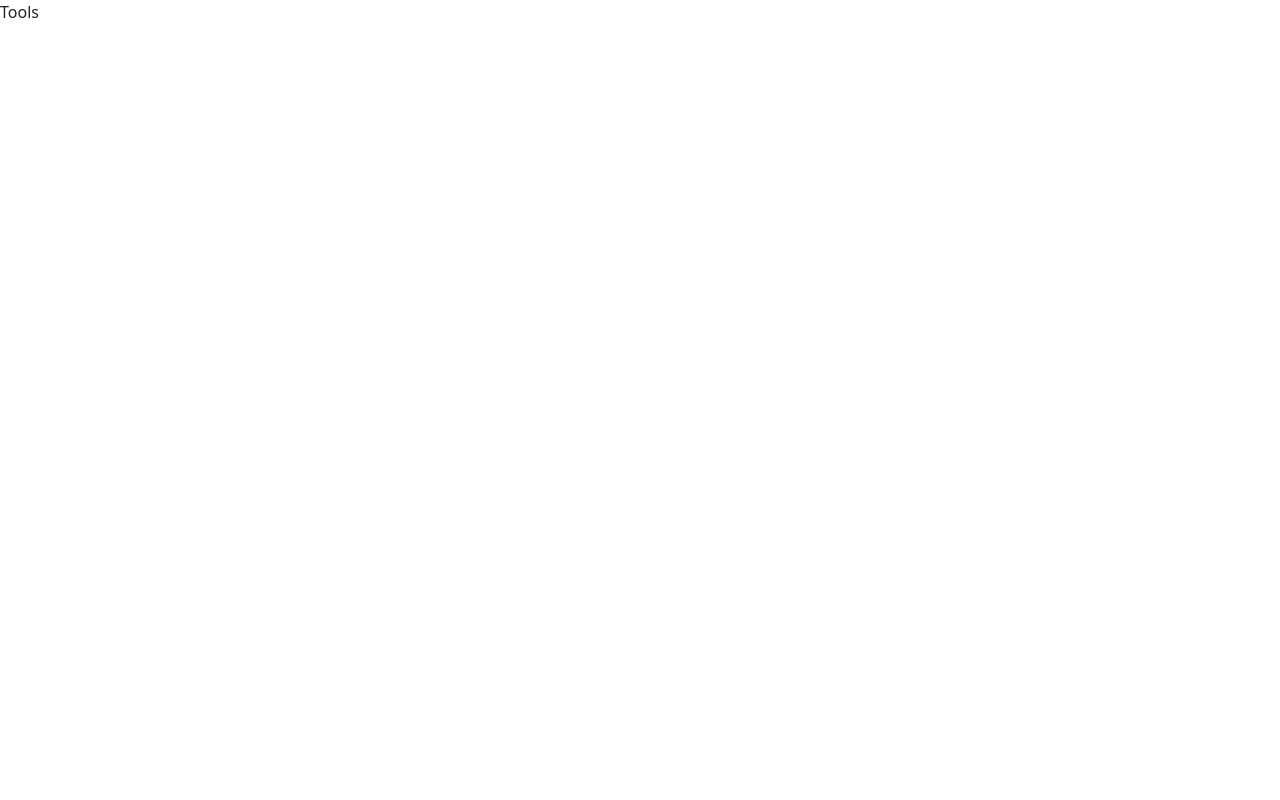
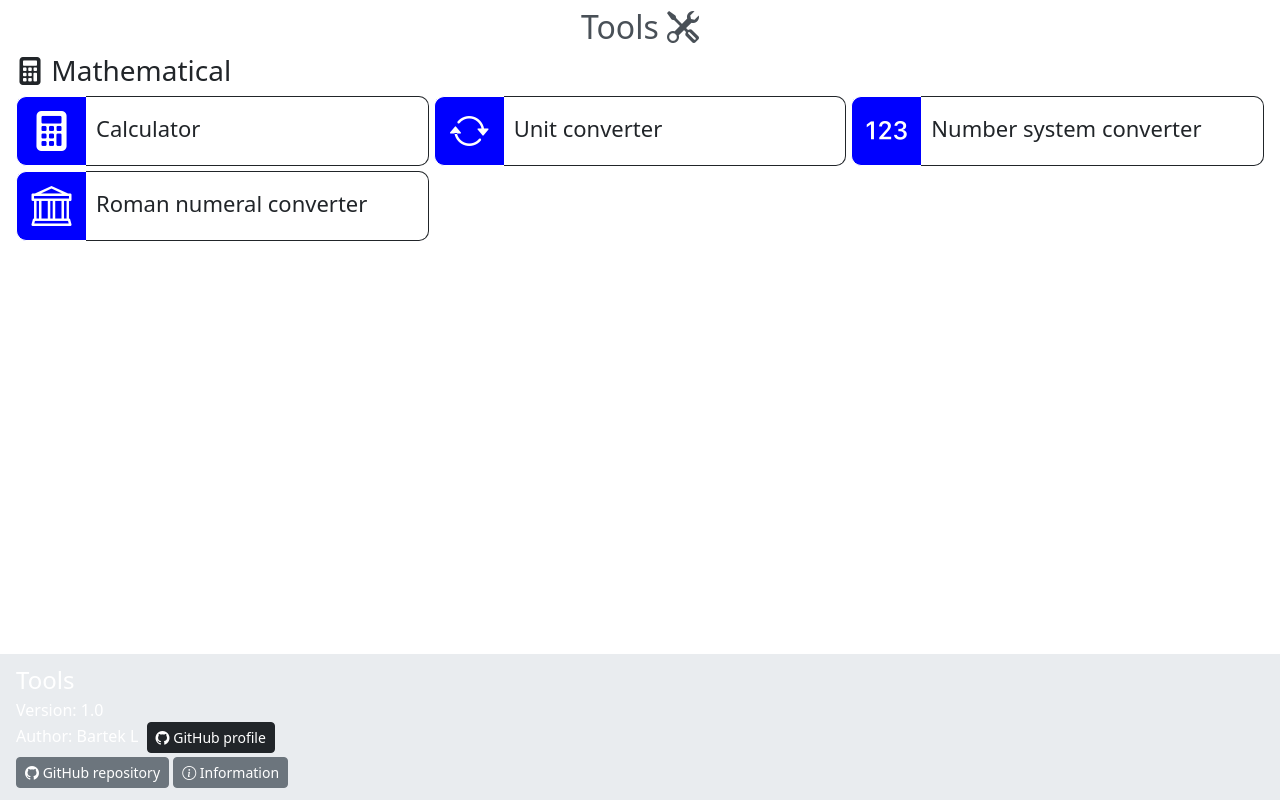
Before and after one commit to bartekl1/tools, a plain HTML site: page index.html in a window 1280 px wide. Drawn offline with nearby package versions, Linux system fonts and the light colour scheme.

Commit message:
Added website appearance

```diff
--- a/css/style.css
+++ b/css/style.css
@@ -0,0 +1,105 @@
+html[data-bs-theme="light"] {
+}
+html[data-bs-theme="dark"] {
+    --tool-border-color: #424242;
+}
+
+.tools {
+    display: grid;
+    column-gap: 5px;
+    row-gap: 5px;
+
+
+    grid-template-columns: repeat(1, 1fr);
+}
+
+@media (min-width: 1030px) {
+    .tools {
+        grid-template-columns: repeat(2, 1fr);
+    }
+}
+
+@media (min-width: 1130px) {
+    .tools {
+        grid-template-columns: repeat(3, 1fr);
+    }
+}
+
+@media (min-width: 1430px) {
+    .tools {
+        grid-template-columns: repeat(4, 1fr);
+    }
+}
+
+.tools-group.blue {
+    --tool-color: #0000ff;
+}
+
+.tool {
+    color: unset;
+    text-decoration: unset;
+
+    display: block;
+
+    max-width: 500px;
+}
+
+.tool-body {
+    height: 70px;
+}
+
+.tool-icon-div {
+    color: white;
+    background-color: var(--tool-color);
+
+    float: left;
+    height: 100%;
+    aspect-ratio: 1 / 1;
+
+    font-size: 40px;
+    position: relative;
+
+    border-style: solid;
+    border-width: 1px;
+    border-color: var(--tool-border-color);
+
+    border-right-style: none;
+
+    border-top-left-radius: 10px;
+    border-bottom-left-radius: 10px;
+}
+
+.tool-icon {
+    position: absolute;
+    left: 50%;
+    top: 50%;
+    transform: translate(-50%, -50%);
+}
+
+.tool-name {
+    float: left;
+
+    height: 100%;
+    width: calc(100% - 70px);
+
+    border-style: solid;
+    border-width: 1px;
+    border-color: var(--tool-border-color);
+
+    border-left-style: none;
+
+    border-top-right-radius: 10px;
+    border-bottom-right-radius: 10px;
+
+    padding-left: 10px;
+
+    font-size: 22px;
+
+    display: flex;
+    align-items: center;
+}
+
+.tool-name-text {
+    position: relative;
+    top: -2px;
+}
--- a/index.html
+++ b/index.html
@@ -28,8 +28,98 @@
     <!-- Windows Phone -->
     <meta name="msapplication-navbutton-color" content="#0d6efd">
 </head>
-<body>
-    <span text-id="0">Tools</span>
+<body class="px-3 pt-2">
+    <div class="text-light-emphasis h2 text-center">
+        <span text-id="0">Tools</span>
+        <i class="bi bi-tools"></i>
+    </div>
+
+    <div id="tools">
+        <div class="tools-group blue">
+            <div class="h3">
+                <i class="bi bi-calculator-fill"></i>
+                <span text-id="6">Mathematical</span>
+            </div>
+
+            <div class="tools">
+                <a href="/tools/calculator" class="tool tool-works-offline">
+                    <div class="tool-body">
+                        <div class="tool-icon-div">
+                            <i class="bi bi-calculator-fill tool-icon"></i>
+                        </div>
+                        <div class="tool-name">
+                            <span class="tool-name-text" text-id="7">Calculator</span>
+                        </div>
+                        <div class="clearfix"></div>
+                    </div>
+                </a>
+
+                <a href="/tools/unit_conventer" class="tool works-offline">
+                    <div class="tool-body">
+                        <div class="tool-icon-div">
+                            <i class="bi bi-arrow-repeat tool-icon"></i>
+                        </div>
+                        <div class="tool-name">
+                            <span class="tool-name-text" text-id="8">Unit converter</span>
+                        </div>
+                        <div class="clearfix"></div>
+                    </div>
+                </a>
+
+                <a href="/tools/number_system_converter" class="tool works-offline">
+                    <div class="tool-body">
+                        <div class="tool-icon-div">
+                            <i class="bi bi-123 tool-icon"></i>
+                        </div>
+                        <div class="tool-name">
+                            <span class="tool-name-text" text-id="9">Number system converter</span>
+                        </div>
+                        <div class="clearfix"></div>
+                    </div>
+                </a>
+
+                <a href="/tools/roman_numeral_converter" class="tool works-offline">
+                    <div class="tool-body">
+                        <div class="tool-icon-div">
+                            <i class="bi bi-bank tool-icon"></i>
+                        </div>
+                        <div class="tool-name">
+                            <span class="tool-name-text" text-id="10">Roman numeral converter</span>
+                        </div>
+                        <div class="clearfix"></div>
+                    </div>
+                </a>
+            </div>
+        </div>
+    </div>
+
+    <footer class="w-100 p-2 ps-3 bg-body-secondary text-white position-absolute bottom-0 start-0">
+        <div class="fs-4 fw-medium">
+            <span text-id="0">Tools</span>
+        </div>
+        <div class="fs-6">
+            <span text-id="1" class="fw-medium">Version</span>:
+            <span id="version">1.0</span>
+        </div>
+        <div class="fs-6">
+            <span text-id="2" class="fw-medium">Author</span>:
+            <span id="author">Bartek L</span>
+            <a href="https://github.com/bartekl1" target="_blank" rel="noopener" class="btn btn-dark btn-sm ms-1">
+                <i class="bi bi-github"></i>
+                <span text-id="3">GitHub profile</span>
+            </a>
+        </div>
+        <div class="mt-1">
+            <a href="https://github.com/bartekl1/tools" target="_blank" rel="noopener" class="btn btn-secondary btn-sm mb-1">
+                <i class="bi bi-github"></i>
+                <span text-id="4">GitHub repository</span>
+            </a>
+            <a href="/tools/info" class="btn btn-secondary btn-sm mb-1">
+                <i class="bi bi-info-circle"></i>
+                <span text-id="5">Information</span>
+            </a>
+        </div>
+    </footer>
 
     <script src="/tools/js/theme.js"></script>
     <script src="/tools/js/translate.js"></script>
--- a/js/index.js
+++ b/js/index.js
@@ -0,0 +1,9 @@
+function setFooterPadding() {
+    document.querySelector("body").style.paddingBottom = `${
+        document.querySelector("footer").clientHeight + 10
+    }px`;
+}
+
+setFooterPadding();
+
+window.addEventListener("resize", setFooterPadding);
--- a/js/translate.js
+++ b/js/translate.js
@@ -1,22 +1,26 @@
 const textTranslations = [
-    "Narzędzia"
+    "Narzędzia",
+    "Wersja",
+    "Autor",
+    "Profil GitHub",
+    "Repozytorium GitHub",
+    "Informacje",
+    "Matematyczne",
+    "Kalkulator",
+    "Przelicznik jednostek",
+    "Przelicznik systemów liczbowych",
+    "Przelicznik liczb rzymskich",
 ];
 
 const titleTranslations = {
-    "Tools": "Narzędzia"
+    Tools: "Narzędzia",
 };
 
-const placeholdersTranslations = {
+const placeholdersTranslations = {};
 
-};
+const alternativeTextTranslations = {};
 
-const alternativeTextTranslations = {
-
-};
-
-const elementsTitlesTranslations = {
-
-};
+const elementsTitlesTranslations = {};
 
 if (window.navigator.language.split("-")[0] == "pl") {
     document.querySelector("html").lang = "pl";
```
